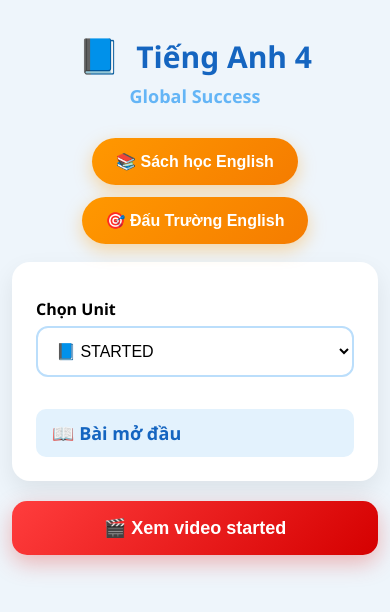
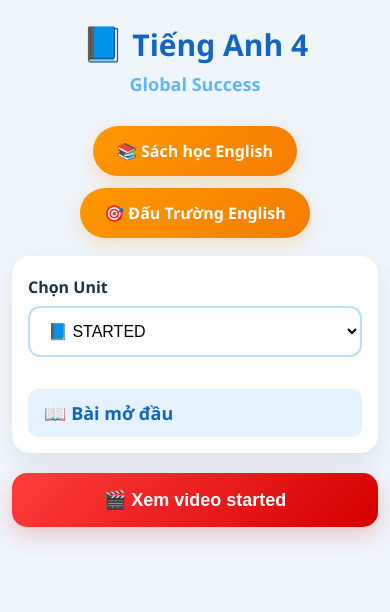
Before and after one commit to 0363398277/Emvuihoc, a plain HTML site: page index.html in a window 390 px wide. Drawn offline with Linux system fonts and the light colour scheme.

Commit message:
Update index.html

```diff
--- a/index.html
+++ b/index.html
@@ -1,454 +1,277 @@
-
 <!DOCTYPE html>
-
 <html lang="vi">
 <head>
 <meta charset="UTF-8">
-<meta name="viewport" content="width=device-width,initial-scale=1">
-<title>Tiếng Anh 4 Global Success</title>
+<meta name="viewport" content="width=device-width, initial-scale=1">
+<meta name="theme-color" content="#1565C0">
+<title>Tiếng Anh 4 - Global Success</title>
 <style>
-
-*{box-sizing:border-box}body{font-family:Segoe UI,sans-serif;background:#eef5fb;max-width:80%;margin:auto;padding:20px}
+*{box-sizing:border-box}
+body{
+  font-family:"Segoe UI",Arial,sans-serif;
+  background:#eef5fb;
+  max-width:1100px;
+  margin:auto;
+  padding:20px;
+  color:#17324d;
+}
 h1{
-
-    text-align:center;
-
-    margin-bottom:30px;
-
-    color:#1565C0;
-
-    font-size:42px;
-
-    font-weight:800;
-
+  text-align:center;margin:8px 0 30px;color:#1565C0;
+  font-size:42px;font-weight:800;
 }
-
-h1 span{
-
-    font-size:46px;
-
-    margin-right:8px;
-
+h1 span{font-size:46px;margin-right:8px}
+h1 small{
+  display:block;margin-top:6px;font-size:22px;
+  color:#64B5F6;font-weight:600;
 }
-
-h1 small{
-
-    display:block;
-
-    margin-top:6px;
-
-    font-size:22px;
-
-    color:#64B5F6;
-
-    font-weight:600;
-
+.top{
+  display:flex;gap:12px;justify-content:center;
+  flex-wrap:wrap;margin:18px 0;
 }
-.top{display:flex;gap:12px;justify-content:center;flex-wrap:wrap;margin:18px 0}
-.top button{
-
-    padding:14px 24px;
-
-    border:none;
-
-    border-radius:40px;
-
+.top a{
+  display:inline-block;padding:14px 24px;border:0;border-radius:40px;
   background:linear-gradient(135deg,#ff9800,#f57c00);
-
-    color:white;
-
-    font-size:16px;
-
-    font-weight:bold;
-
-    cursor:pointer;
-
-    transition:.25s;
-
-    box-shadow:0 6px 18px rgba(255,152,0,.35);
-
+  color:#fff;font-size:16px;font-weight:bold;text-decoration:none;
+  box-shadow:0 6px 18px rgba(255,152,0,.25);transition:.2s;
 }
-.top button:hover{
-
-    transform:translateY(-3px);
-
-    box-shadow:0 10px 25px rgba(255,152,0,.45);
-
+.top a:hover{transform:translateY(-2px)}
+.card{
+  background:#fff;border-radius:18px;padding:24px;
+  box-shadow:0 10px 25px rgba(0,0,0,.08);
 }
-.top button:active{
-
-    transform:scale(.95);
-
+label{display:block;margin:4px 0 8px;font-weight:700}
+select{
+  width:100%;padding:14px;font-size:16px;
+  border:2px solid #BBDEFB;border-radius:12px;background:#fff;
 }
-.card{background:#fff;padding:18px;border-radius:14px;box-shadow:0 4px 15px rgba(0,0,0,.12)}
-label{display:block;margin:12px 0 6px;font-weight:bold}
-select{
-
-    width:100%;
-
-    padding:14px;
-
-    font-size:16px;
-
-    border:2px solid #BBDEFB;
-
-    border-radius:12px;
-
-    background:white;
-
-    transition:.25s;
-
+select:focus{border-color:#2196F3;outline:none;box-shadow:0 0 0 4px rgba(33,150,243,.12)}
+.buttons{
+  display:grid;grid-template-columns:repeat(auto-fill,minmax(260px,1fr));
+  gap:12px;margin-top:20px;
 }
-select:focus{
-
-    border-color:#2196F3;
-
-    outline:none;
-
-    box-shadow:0 0 0 4px rgba(33,150,243,.15);
-
+.buttons button{
+  width:100%;min-height:58px;padding:14px 18px;border:0;border-radius:12px;
+  background:linear-gradient(135deg,#42A5F5,#1E88E5);
+  color:#fff;font-size:16px;font-weight:600;cursor:pointer;text-align:left;
+  transition:.2s;
 }
-iframe{width:100%;aspect-ratio:16/9;border:0;border-radius:12px;margin-top:18px}
-.buttons{
-    display:grid;
-    grid-template-columns:repeat(auto-fill,minmax(260px,1fr));
-    gap:12px;
-    margin-top:20px;
+.buttons button:hover{background:linear-gradient(135deg,#64B5F6,#2196F3);box-shadow:0 8px 18px rgba(30,136,229,.22)}
+.lesson-title{
+  grid-column:1/-1;margin-top:12px;padding:12px 16px;
+  background:#E3F2FD;color:#1565C0;border-radius:10px;
+  font-size:18px;font-weight:700;
 }
-
-.buttons button{
-
-    width:100%;
-
-    min-height:60px;
-
-    padding:15px 18px;
-
-    border:none;
-
-    border-radius:12px;
-
-    background:linear-gradient(135deg,#42A5F5,#1E88E5);
-
-    color:white;
-
-    font-size:16px;
-
-    font-weight:600;
-
-    cursor:pointer;
-
-    text-align:left;
-
-    transition:.25s;
-
-    display:flex;
-
-    align-items:center;
-
+#videoBtn{
+  display:block;width:100%;margin:20px 0;padding:16px 24px;border:0;
+  border-radius:15px;background:linear-gradient(135deg,#FF3D3D,#D50000);
+  color:#fff;font-size:18px;font-weight:700;cursor:pointer;
+  box-shadow:0 8px 22px rgba(229,57,53,.25);transition:.2s;
 }
-.buttons button:hover{
-
-    background:linear-gradient(135deg,#64B5F6,#2196F3);
-
-    box-shadow:0 10px 22px rgba(30,136,229,.30);
-
+#videoBtn:hover{transform:translateY(-2px);background:linear-gradient(135deg,#FF5252,#E53935)}
+#videoBox{display:none;margin-top:15px;background:#fff;padding:14px;border-radius:16px;box-shadow:0 5px 18px rgba(0,0,0,.08)}
+.video-frame-wrap{position:relative;width:100%;aspect-ratio:16/9;background:#111;border-radius:12px;overflow:hidden}
+.video-frame-wrap iframe{position:absolute;inset:0;width:100%;height:100%;border:0}
+.video-note{font-size:13px;color:#607d8b;margin:10px 2px 0;line-height:1.5}
+.empty{padding:18px;text-align:center;color:#607d8b;background:#f5f9fd;border-radius:10px}
+@media(max-width:768px){
+  body{max-width:100%;padding:12px}
+  h1{font-size:30px} h1 span{font-size:34px} h1 small{font-size:18px}
+  .card{padding:16px}
+  .buttons{grid-template-columns:1fr;gap:10px}
+  .buttons button{min-height:52px;padding:12px 14px;font-size:15px}
 }
-
-.buttons button:active{
-
-    transform:scale(.97);
-
-}
-
-#videoBtn{
-
-    display:block;
-
-    width:100%;
-
-    margin:20px 0;
-
-    padding:16px 24px;
-
-    border:none;
-
-    border-radius:15px;
-
-    background:linear-gradient(135deg,#FF3D3D,#D50000);
-
-    box-shadow:0 8px 22px rgba(213,0,0,.25);
-
-    color:white;
-
-    font-size:18px;
-
-    font-weight:700;
-
-    cursor:pointer;
-
-    transition:.25s;
-
-    box-shadow:0 8px 22px rgba(229,57,53,.35);
-
-}
-
-#videoBtn:hover{
-
-    transform:translateY(-3px);
-
-    box-shadow:0 12px 28px rgba(229,57,53,.45);
-
-    background:linear-gradient(135deg,#FF5252,#E53935);
-
-}
-
-#videoBtn:active{
-
-    transform:scale(.97);
-
-}
-
-#videoBox{
-    display:none;
-    margin-top:15px;
-}
-.card{
-
-    background:white;
-
-    border-radius:18px;
-
-    padding:24px;
-
-    box-shadow:0 10px 25px rgba(0,0,0,.08);
-
-}
-
-/* Mobile */
-@media (max-width:768px){
-
-    body{
-        max-width:100%;
-        padding:12px;
-    }
-
-    h1{
-        font-size:30px;
-    }
-
-    h1 span{
-        font-size:34px;
-    }
-
-    h1 small{
-        font-size:18px;
-    }
-
-    .buttons{
-        grid-template-columns:1fr;
-        gap:10px;
-    }
-
-    .buttons button{
-        min-height:52px;
-        padding:12px 14px;
-        font-size:15px;
-        border-radius:10px;
-    }
-
-}
-
-.lesson-title {
-    grid-column: 1 / -1;
-
-    margin-top: 12px;
-    padding: 12px 16px;
-
-    background: #E3F2FD;
-    color: #1565C0;
-
-    border-radius: 10px;
-
-    font-size: 18px;
-    font-weight: 700;
-}
-
-
 </style>
 </head>
 <body>
-<h1>
-<span>📘</span>
-Tiếng Anh 4
-<small>Global Success</small>
-</h1>
+<h1><span>📘</span>Tiếng Anh 4<small>Global Success</small></h1>
+
 <div class="top">
-<button onclick="location.href='https://online.flipbuilder.com/sdtta/nhxm/'">📚 Sách học English</button>
-<button onclick="location.href='English_quiz.html'">🎯 Đấu Trường English</button>
-</div>
-<div class="card">
-<label>Chọn Unit</label>
-<select id="unitSelect"></select>
-<div id="lessonButtons" class="buttons"></div>
-</div>
-<button id="videoBtn">🎬 Xem video bài học</button>
-<div id="videoBox" style="display:none;">
-    <iframe id="videoFrame" allowfullscreen></iframe>
+  <a href="https://online.flipbuilder.com/sdtta/nhxm/" target="_blank" rel="noopener">📚 Sách học English</a>
+  <a href="English_quiz.html">🎯 Đấu Trường English</a>
 </div>
 
+<main class="card">
+  <label for="unitSelect">Chọn Unit</label>
+  <select id="unitSelect" aria-label="Chọn Unit"></select>
+  <div id="lessonButtons" class="buttons"></div>
+</main>
+
+<button id="videoBtn" type="button">🎬 Xem video bài học</button>
+<section id="videoBox" aria-label="Video bài học">
+  <div class="video-frame-wrap">
+    <iframe id="videoFrame"
+      title="Video bài học"
+      allow="accelerometer; autoplay; clipboard-write; encrypted-media; gyroscope; picture-in-picture; web-share"
+      referrerpolicy="strict-origin-when-cross-origin"
+      allowfullscreen></iframe>
+  </div>
+  <p class="video-note">
+    Video được nhúng từ YouTube. Chế độ nhúng riêng tư giúp hạn chế cookie,
+    nhưng YouTube vẫn có thể hiển thị quảng cáo tùy video, tài khoản và khu vực.
+  </p>
+</section>
+
 <script src="data.js"></script>
+<script>
+(() => {
+  "use strict";
 
-<script>
-const unitSelect = document.getElementById('unitSelect');
-const videoFrame = document.getElementById('videoFrame');
-const videoBox = document.getElementById('videoBox');
-const videoBtn = document.getElementById('videoBtn');
-const lessonButtons = document.getElementById('lessonButtons');
+  const unitSelect = document.getElementById("unitSelect");
+  const lessonButtons = document.getElementById("lessonButtons");
+  const videoFrame = document.getElementById("videoFrame");
+  const videoBox = document.getElementById("videoBox");
+  const videoBtn = document.getElementById("videoBtn");
 
-
-// ===============================
-// Tạo danh sách Unit
-// ===============================
-for (const key in data) {
-    const op = document.createElement('option');
-
-    op.value = key;
-    op.textContent = data[key].title;
-
-    unitSelect.appendChild(op);
+  // Kiểm tra data.js đã được tải và có dữ liệu hợp lệ.
+  if (typeof data === "undefined" || !data || typeof data !== "object") {
+    lessonButtons.innerHTML =
+      '<div class="empty">Không tải được dữ liệu bài học. Hãy kiểm tra file data.js đặt cùng thư mục với file HTML.</div>';
+    unitSelect.disabled = true;
+    videoBtn.disabled = true;
+    return;
   }
 
+  // Chuyển URL YouTube thông dụng thành URL nhúng ở chế độ riêng tư.
+  function getYoutubeEmbedUrl(rawUrl) {
+    if (typeof rawUrl !== "string" || !rawUrl.trim()) return null;
 
-// ===============================
-// Khôi phục Unit đã chọn
-// ===============================
-const savedUnit = localStorage.getItem('unit');
+    try {
+      const url = new URL(rawUrl.trim());
+      const host = url.hostname.replace(/^www\./, "").toLowerCase();
+      let videoId = "";
 
-if (savedUnit && data[savedUnit]) {
-    unitSelect.value = savedUnit;
+      if (host === "youtu.be") {
+        videoId = url.pathname.split("/").filter(Boolean)[0] || "";
+      } else if (
+        host === "youtube.com" ||
+        host === "m.youtube.com" ||
+        host === "youtube-nocookie.com"
+      ) {
+        if (url.pathname === "/watch") {
+          videoId = url.searchParams.get("v") || "";
+        } else {
+          const match = url.pathname.match(/^\/(?:embed|shorts|live)\/([^/?]+)/);
+          if (match) videoId = match[1];
+        }
+      } else {
+        // Cho phép URL embed đã có sẵn từ một nguồn video khác.
+        return rawUrl.trim();
       }
 
+      if (!/^[a-zA-Z0-9_-]{11}$/.test(videoId)) {
+        // Nếu dữ liệu đã là một URL embed hợp lệ, giữ nguyên.
+        if (host === "youtube-nocookie.com" && url.pathname.startsWith("/embed/")) {
+          return url.href;
+        }
+        return null;
+      }
 
-// ===============================
-// Hiển thị tất cả Lesson
-// ===============================
-function loadLessons() {
+      return "https://www.youtube-nocookie.com/embed/" +
+        videoId + "?rel=0&playsinline=1";
+    } catch (error) {
+      return null;
+    }
+  }
 
-    const unit = data[unitSelect.value];
+  // Tạo danh sách Unit từ data.js.
+  Object.keys(data).forEach(key => {
+    const option = document.createElement("option");
+    option.value = key;
+    option.textContent = data[key] && data[key].title ? data[key].title : key;
+    unitSelect.appendChild(option);
+  });
 
-    // Lưu Unit
-    localStorage.setItem('unit', unitSelect.value);
+  if (!unitSelect.options.length) {
+    lessonButtons.innerHTML = '<div class="empty">Chưa có dữ liệu Unit trong data.js.</div>';
+    unitSelect.disabled = true;
+    videoBtn.disabled = true;
+    return;
+  }
 
-    // Đóng video khi đổi Unit
+  // Khôi phục Unit đã chọn (nếu còn tồn tại).
+  try {
+    const savedUnit = localStorage.getItem("unit");
+    if (savedUnit && data[savedUnit]) unitSelect.value = savedUnit;
+  } catch (error) {
+    // Trang vẫn hoạt động nếu trình duyệt chặn localStorage.
+  }
+
+  function closeVideo() {
     videoFrame.src = "";
     videoBox.style.display = "none";
+    updateVideoButton();
+  }
 
-    updateVideoButton();
+  function updateVideoButton() {
+    videoBtn.textContent = "🎬 Xem video " + unitSelect.value;
+  }
 
-    // Xóa danh sách cũ
+  function loadLessons() {
+    const unit = data[unitSelect.value];
+    closeVideo();
+
+    try {
+      localStorage.setItem("unit", unitSelect.value);
+    } catch (error) {}
+
     lessonButtons.innerHTML = "";
 
-    // Duyệt tất cả Lesson
+    if (!unit || !unit.lessons || typeof unit.lessons !== "object") {
+      lessonButtons.innerHTML = '<div class="empty">Unit này chưa có danh sách bài học.</div>';
+      return;
+    }
+
     Object.keys(unit.lessons).forEach(lessonName => {
+      const heading = document.createElement("div");
+      heading.className = "lesson-title";
+      heading.textContent = lessonName;
+      lessonButtons.appendChild(heading);
 
-        const lessonTitle = document.createElement('div');
+      const items = Array.isArray(unit.lessons[lessonName])
+        ? unit.lessons[lessonName] : [];
 
-        lessonTitle.className = "lesson-title";
-        lessonTitle.textContent = lessonName;
-
-        lessonButtons.appendChild(lessonTitle);
-
-
-        // Các bài trong Lesson
-        const list = unit.lessons[lessonName];
-
-        list.forEach(item => {
-
-            const button = document.createElement('button');
-
-            button.textContent = item.title;
-
-            button.onclick = () => {
-                location.href = item.url;
-            };
-
+      items.forEach(item => {
+        const button = document.createElement("button");
+        button.type = "button";
+        button.textContent = item && item.title ? item.title : "Mở bài học";
+        button.addEventListener("click", () => {
+          if (item && item.url) window.location.href = item.url;
+        });
         lessonButtons.appendChild(button);
-
       });
-
     });
   }
 
+  unitSelect.addEventListener("change", loadLessons);
 
-// ===============================
-// Đổi Unit
-// ===============================
-unitSelect.onchange = loadLessons;
+  videoBtn.addEventListener("click", () => {
+    if (videoBox.style.display !== "none") {
+      closeVideo();
+      return;
+    }
 
+    const unit = data[unitSelect.value];
+    const embedUrl = unit ? getYoutubeEmbedUrl(unit.video) : null;
 
-// ===============================
-// Video
-// ===============================
-videoBtn.onclick = function () {
-
-    if (videoBox.style.display === "none") {
-
-        const video = data[unitSelect.value].video;
-
-        if (!video) {
+    if (!unit || !unit.video) {
       alert("Unit này chưa có video.");
       return;
     }
 
-        videoFrame.src = video;
+    if (!embedUrl) {
+      alert("Đường dẫn video chưa đúng định dạng. Hãy kiểm tra trường video trong file data.js.");
+      return;
+    }
 
+    videoFrame.src = embedUrl;
     videoBox.style.display = "block";
+    videoBtn.textContent = "❌ Đóng video " + unitSelect.value;
 
-        videoBtn.textContent =
-            "❌ Đóng video " + unitSelect.value;
-
-        setTimeout(() => {
-
-            videoBox.scrollIntoView({
-                behavior: "smooth",
-                block: "start"
+    videoBox.scrollIntoView({ behavior: "smooth", block: "start" });
   });
 
-        }, 200);
-
-    } else {
-
-        videoFrame.src = "";
-
-        videoBox.style.display = "none";
-
-        updateVideoButton();
-
-    }
-
-};
-
-
-// ===============================
-// Cập nhật tên nút video
-// ===============================
-function updateVideoButton() {
-
-    const unitName = unitSelect.value;
-
-    videoBtn.textContent =
-        "🎬 Xem video " + unitName;
-}
-
-
-// ===============================
-// Khởi động
-// ===============================
   loadLessons();
-
-</script>
-
+})();
 </script>
 </body>
 </html>
```
Lines whose indentation alone changed are shown as unchanged.
